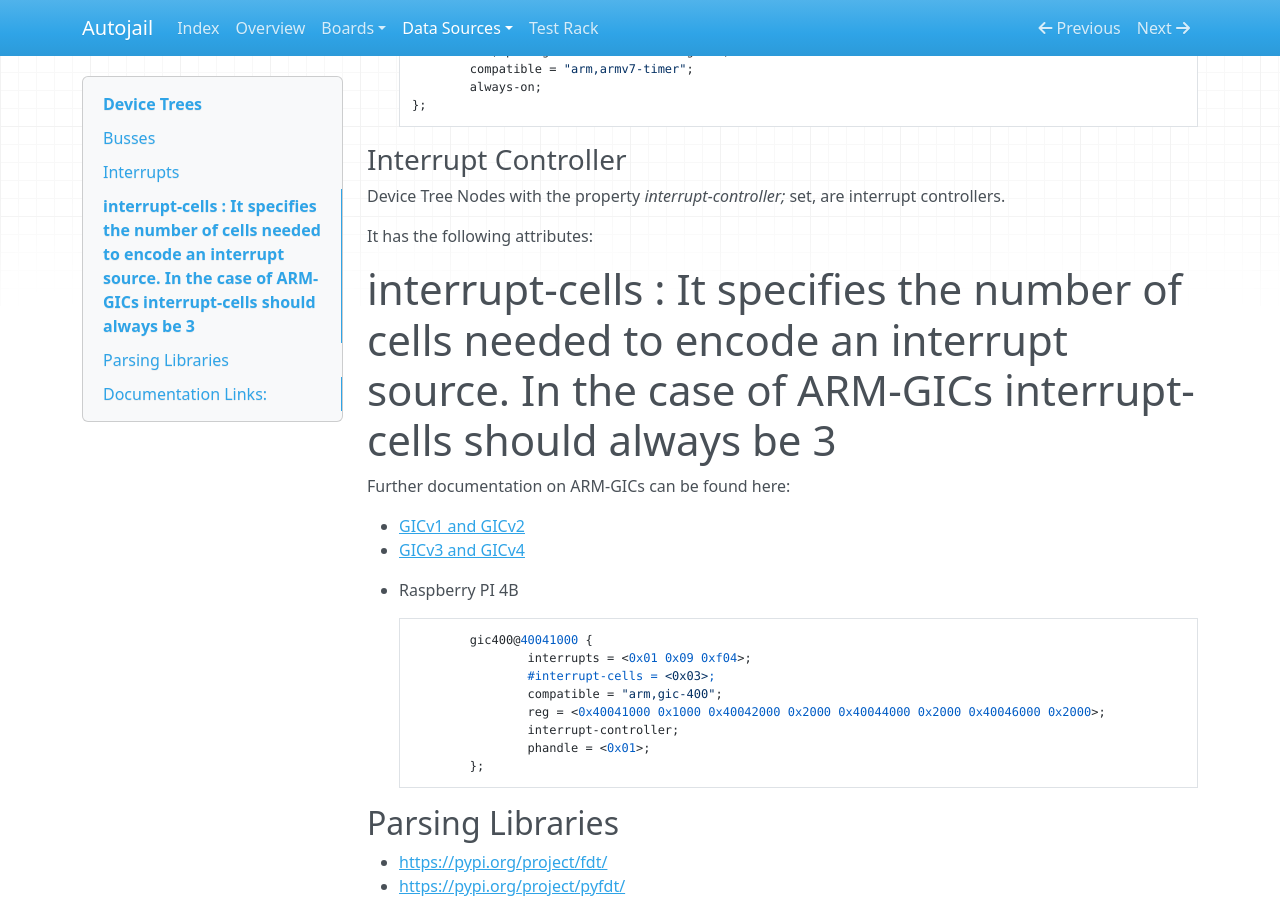
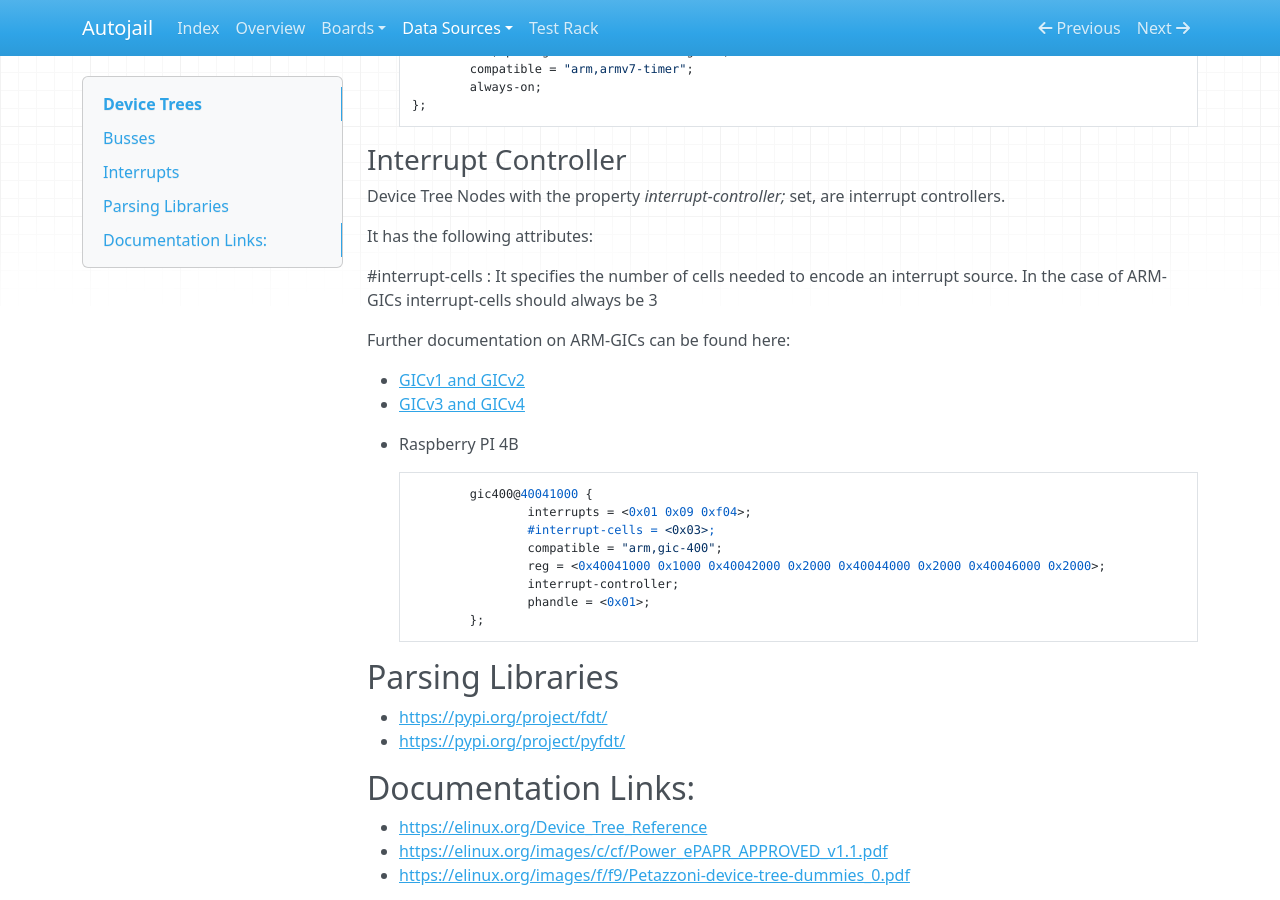
Before and after one commit to ekut-es/autojail, an MkDocs documentation site: the page built from doc/device_tree.md, in a window 1280 px wide and 900 px high, scrolled down 2945 px. Built offline with MkDocs 1.6.1, drawn with Linux system fonts in a browser that asks for light colours; nearby versions of some CDN libraries.

Commit message:
Fix layout

```diff
--- a/doc/device_tree.md
+++ b/doc/device_tree.md
@@ -160,7 +160,7 @@ Device Tree Nodes with the property *interrupt-controller;* set, are interrupt c
 
 It has the following attributes:
 
-#interrupt-cells : It specifies the number of cells needed to encode an interrupt source. In the case of ARM-GICs interrupt-cells should always be 3
+\#interrupt-cells : It specifies the number of cells needed to encode an interrupt source. In the case of ARM-GICs interrupt-cells should always be 3
 
 
 Further documentation on ARM-GICs can be found here:
```
